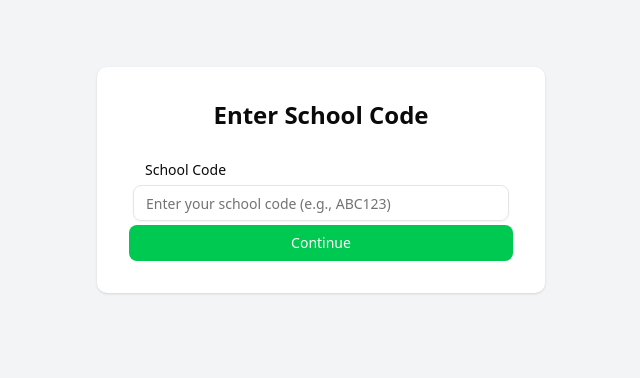
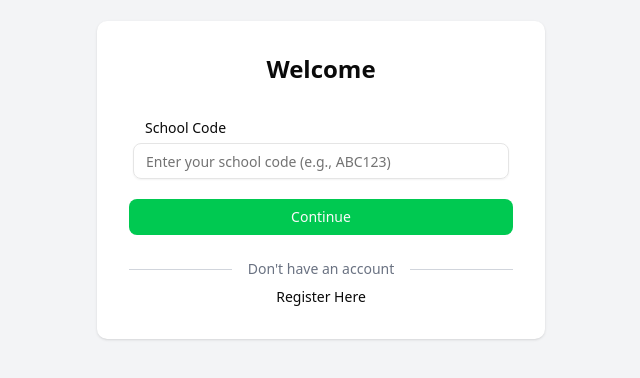
Before and after one commit to Mykel68/app.skeooltech, a Next.js app: page / in a window 1280 px wide. Shown: the part 220-598 px from the top of the page, without its empty margins (319-959 px from the left). Built offline with nearby package versions, Linux system fonts and the light colour scheme.

Commit message:
hello world

```diff
--- a/src/app/@modal/(.)login/page.tsx
+++ b/src/app/@modal/(.)login/page.tsx
@@ -1,18 +1,26 @@
 "use client";
 
 import { LoginForm } from "@/components/LoginForm";
-import { useSearchParams } from "next/navigation";
+import { useRouter, useSearchParams } from "next/navigation";
+import { toast } from "sonner";
 
 export default function LoginModal() {
   const searchParams = useSearchParams();
+  const router = useRouter();
   const schoolCode = searchParams.get("school_code");
 
+  // if (!schoolCode) {
+  //   return (
+  //     <div className="min-h-screen flex items-center justify-center bg-gray-100">
+  //       <p className="text-red-500">No school code provided.</p>
+  //     </div>
+  //   );
+  // }
+
   if (!schoolCode) {
-    return (
-      <div className="min-h-screen flex items-center justify-center bg-gray-100">
-        <p className="text-red-500">No school code provided.</p>
-      </div>
-    );
+    toast.error("Provide School code to login");
+    router.push("/");
+    return;
   }
 
   return (
--- a/src/app/layout.tsx
+++ b/src/app/layout.tsx
@@ -36,7 +36,7 @@ export default function RootLayout({
           {children}
           {modal}
         </ReactQueryProvider>
-          <Toaster position="top-right" richColors />
+        <Toaster position="top-right" richColors />
       </body>
     </html>
   );
--- a/src/app/login/page.tsx
+++ b/src/app/login/page.tsx
@@ -1,19 +1,27 @@
 "use client";
 
 import { LoginForm } from "@/components/LoginForm";
-import { useSearchParams } from "next/navigation";
+import { useRouter, useSearchParams } from "next/navigation";
+import { toast } from "sonner";
 
 export default function LoginPage() {
   const searchParams = useSearchParams();
+  const router = useRouter();
   const schoolCode = searchParams.get("school_code");
 
-  if (!schoolCode) {
-    return (
-      <div className="min-h-screen flex items-center justify-center bg-gray-100">
-        <p className="text-red-500">No school code provided.</p>
-      </div>
-    );
-  }
+  // if (!schoolCode) {
+  //   return (
+  //     <div className="min-h-screen flex items-center justify-center bg-gray-100">
+  //       <p className="text-red-500">No school code provided.</p>
+  //     </div>
+  //   );
+  // }
+
+  // if (!schoolCode) {
+  //   toast.error("Provide School code to login");
+  //   router.push("/");
+  //   return;
+  // }
 
   return (
     <div className="flex flex-col lg:flex-row min-h-screen md:h-screen p-3">
--- a/src/app/page.tsx
+++ b/src/app/page.tsx
@@ -6,7 +6,7 @@ export default function Home() {
   return (
     <main className="min-h-screen flex items-center justify-center bg-gray-100">
       <div className="max-w-md w-full space-y-8 p-8 bg-white rounded-lg shadow">
-        <h1 className="text-2xl font-bold text-center">Enter School Code</h1>
+        <h1 className="text-2xl font-bold text-center">Welcome</h1>
         <SchoolCodeForm />
       </div>
     </main>
--- a/src/components/LoginForm.tsx
+++ b/src/components/LoginForm.tsx
@@ -1,6 +1,6 @@
 "use client";
 
-import { useMutation } from "@tanstack/react-query";
+import { useMutation, useQuery } from "@tanstack/react-query";
 import { useForm } from "react-hook-form";
 import { zodResolver } from "@hookform/resolvers/zod";
 import { toast } from "sonner";
@@ -11,6 +11,7 @@ import { loginSchema, LoginFormData } from "@/schema/loginSchema";
 import { loginUser } from "@/services/httpClient";
 import { useRouter } from "next/navigation";
 import { useUserStore } from "@/stores/userStore";
+import axios from "axios";
 
 export function LoginForm({ schoolCode }: { schoolCode: string }) {
   const router = useRouter();
@@ -26,6 +27,24 @@ export function LoginForm({ schoolCode }: { schoolCode: string }) {
       password: "",
       agreeToTerms: false,
     },
+  });
+
+  // const { data, isLoading } = useQuery({
+  //   queryKey: ["schoolCode", schoolCode],
+  //   queryFn: async () => {
+  //     const { data } = await axios.get(`/api/school/get-profile/${schoolCode}`);
+  //     return data.data;
+  //   },
+  //   enabled: !!schoolCode,
+  // });
+
+  const { data } = useQuery({
+    queryKey: ["schoolCode", schoolCode],
+    queryFn: async () => {
+      const { data } = await axios.get(`/api/school/get-profile/${schoolCode}`);
+      return data;
+    },
+    enabled: !!schoolCode,
   });
 
   const mutation = useMutation({
--- a/src/components/SchoolCodeForm.tsx
+++ b/src/components/SchoolCodeForm.tsx
@@ -11,6 +11,7 @@ import {
   SchoolCodeFormData,
 } from "@/schema/schoolCodeSchema";
 import { httpClient } from "@/services/httpClient";
+import Link from "next/link";
 
 export function SchoolCodeForm() {
   const router = useRouter();
@@ -40,7 +41,11 @@ export function SchoolCodeForm() {
   };
 
   return (
-    <form onSubmit={handleSubmit(onSubmit)} className="space-y-6">
+    <div className="space-y-6">
+      <form
+        onSubmit={handleSubmit(onSubmit)}
+        className="grid grid-cols-1 gap-4"
+      >
         <FormField
           id="schoolCode"
           label="School Code"
@@ -48,9 +53,28 @@ export function SchoolCodeForm() {
           register={register("schoolCode")}
           error={errors.schoolCode}
         />
-      <Button type="submit" className="w-full bg-green-500 hover:bg-green-600">
+        <Button
+          type="submit"
+          className="w-full bg-green-500 hover:bg-green-600"
+        >
           Continue
         </Button>
       </form>
+      <div className="space-y-2">
+        <div className="relative flex items-center">
+          <div className="flex-grow border-t border-gray-300"></div>
+          <span className="mx-4 text-sm text-gray-500">
+            Don&apos;t have an account{" "}
+          </span>
+          <div className="flex-grow border-t border-gray-300"></div>
+        </div>
+        <Link
+          href={"#"}
+          className="text-sm flex items-center justify-center hover:underline-offset-3 hover:underline"
+        >
+          Register Here
+        </Link>
+      </div>
+    </div>
   );
 }
```
Lines whose indentation alone changed are shown as unchanged.
